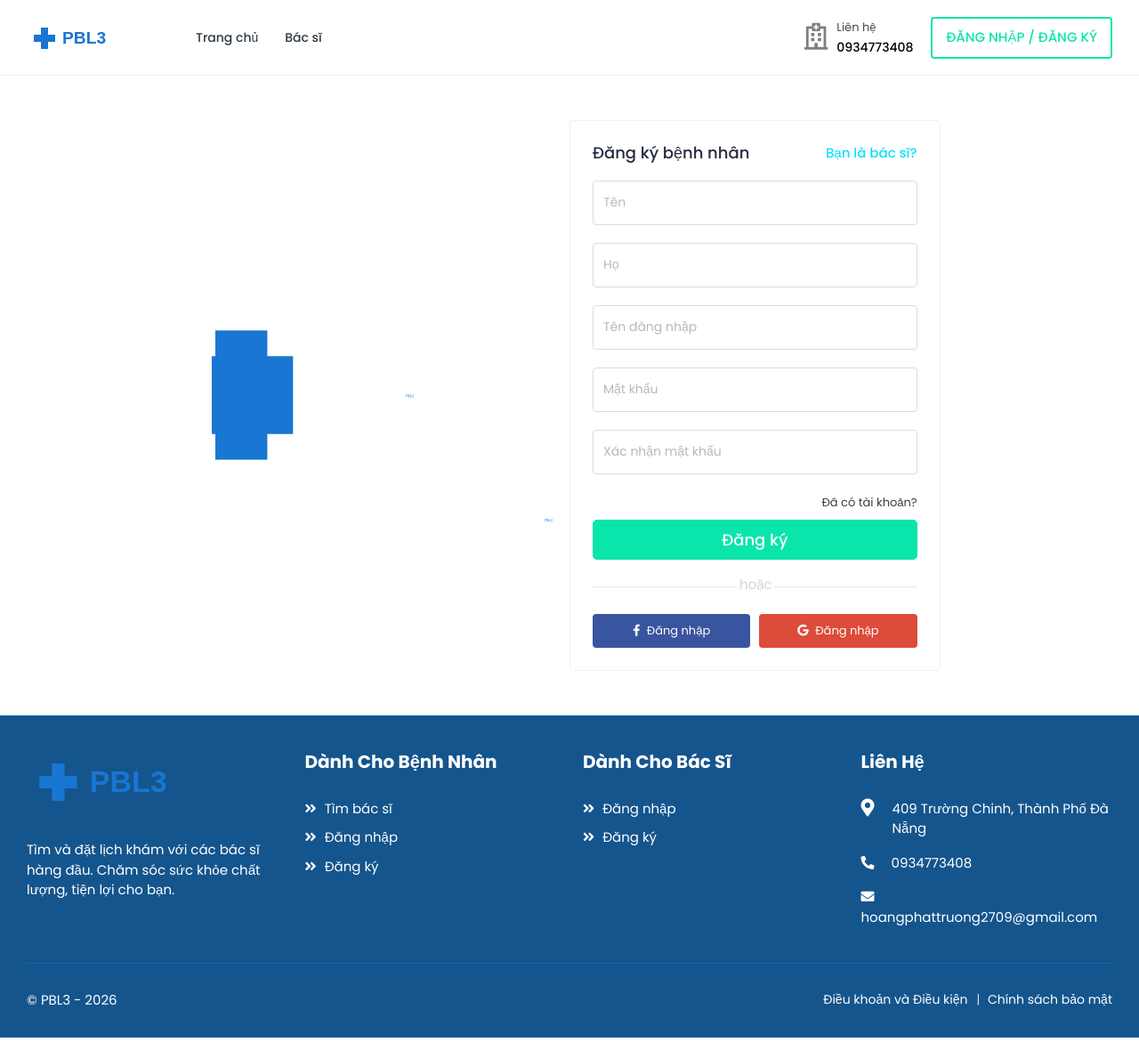
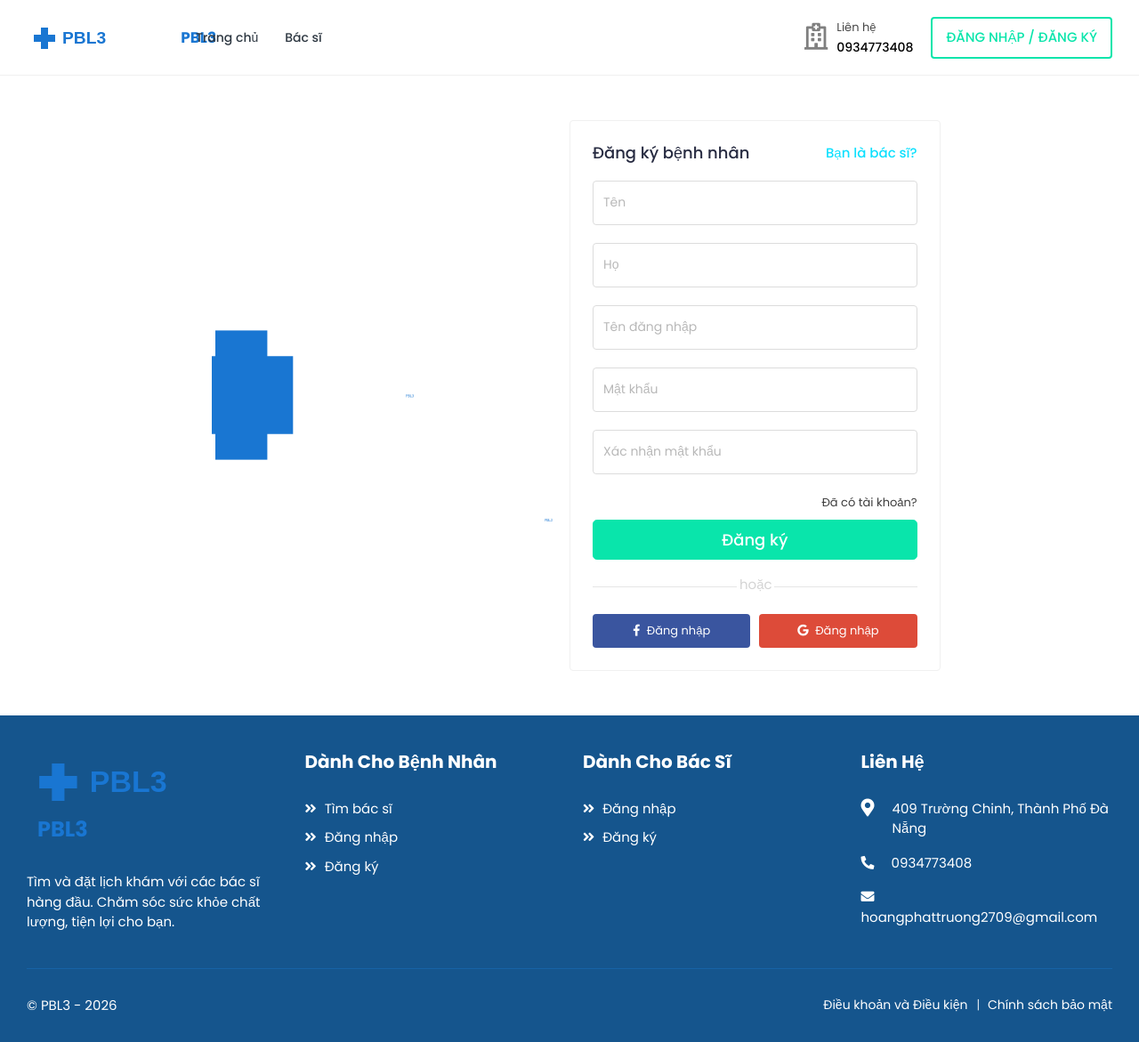
Before and after one commit to Hphat279/PBL3, a Django app: page /accounts/doctor/register/ in a window 1280 px wide. Shown: the whole page at 89% size. Run offline with Django 3.2, Linux system fonts and the light colour scheme; some libraries are stand-ins or nearby versions.

Commit message:
I18N/branding: add visible 'PBL3' text next to logo to override cached DocCure images

```diff
--- a/templates/includes/footer.html
+++ b/templates/includes/footer.html
@@ -11,6 +11,7 @@
                     <div class="footer-widget footer-about">
                         <div class="footer-logo">
                             <img src="{% static 'assets/img/logo2.svg' %}" alt="PBL3">
+                            <div style="display:inline-block; vertical-align:middle; margin-left:12px; color:#1976D2; font-weight:700; font-size:1.5rem">PBL3</div>
                         </div>
                         <div class="footer-about-content">
                             <p>Tìm và đặt lịch khám với các bác sĩ hàng đầu. Chăm sóc sức khỏe chất lượng, tiện lợi cho bạn.</p>
--- a/templates/includes/navbar.html
+++ b/templates/includes/navbar.html
@@ -11,14 +11,16 @@
                     <span></span>
                 </span>
             </a>
-            <a href="{% url 'core:home' %}" class="navbar-brand logo">
+                <a href="{% url 'core:home' %}" class="navbar-brand logo">
                 <img src="{% static 'assets/img/logo2.svg' %}" class="img-fluid" alt="Logo">
+                <span class="site-text" style="color:#1976D2;font-weight:700;margin-left:8px;font-size:1.05rem">PBL3</span>
             </a>
         </div>
         <div class="main-menu-wrapper">
             <div class="menu-header">
                 <a href="{% url 'core:home' %}" class="menu-logo">
                     <img src="{% static 'assets/img/logo2.svg' %}" class="img-fluid" alt="Logo">
+                    <span class="site-text" style="color:#1976D2;font-weight:700;margin-left:8px;font-size:1.05rem">PBL3</span>
                 </a>
                 <a id="menu_close" class="menu-close" href="javascript:void(0);">
                     <i class="fas fa-times"></i>
```
